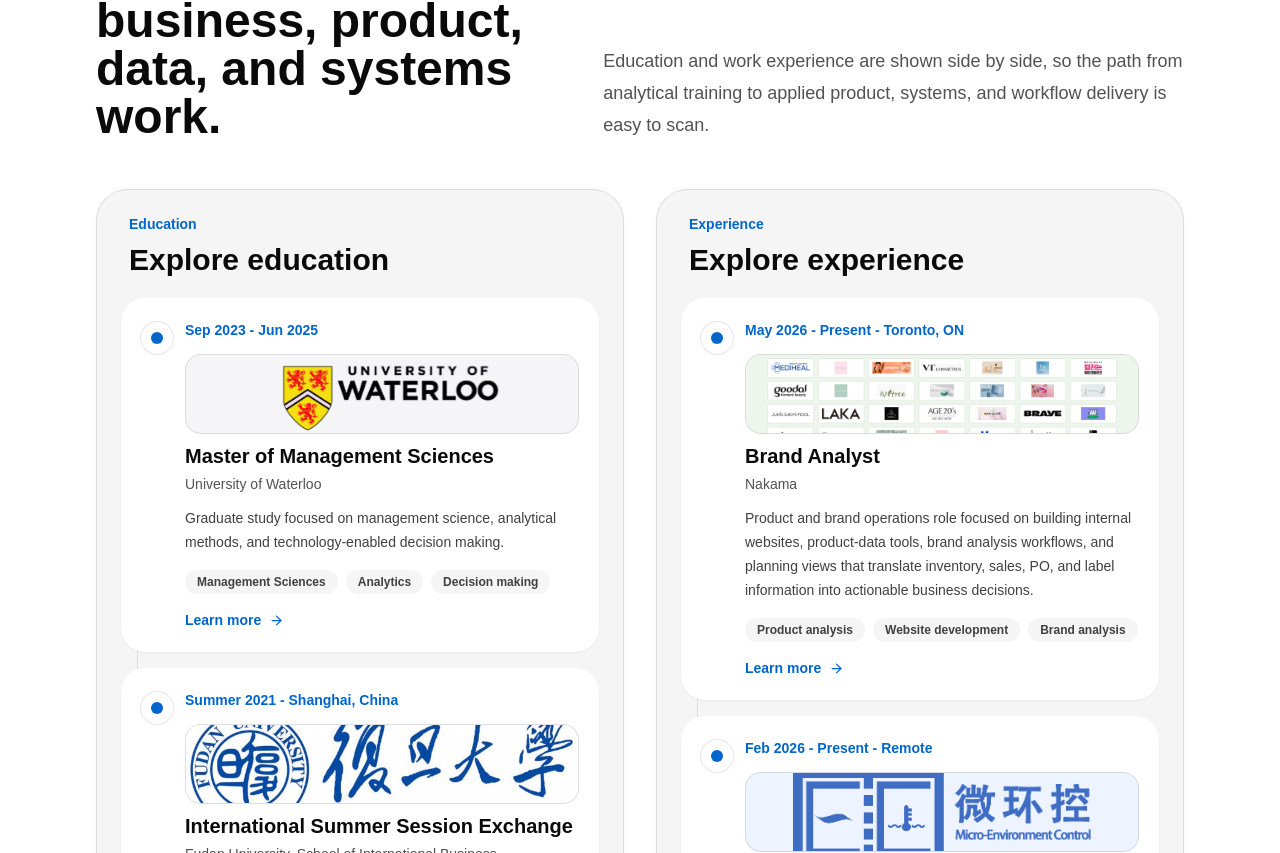
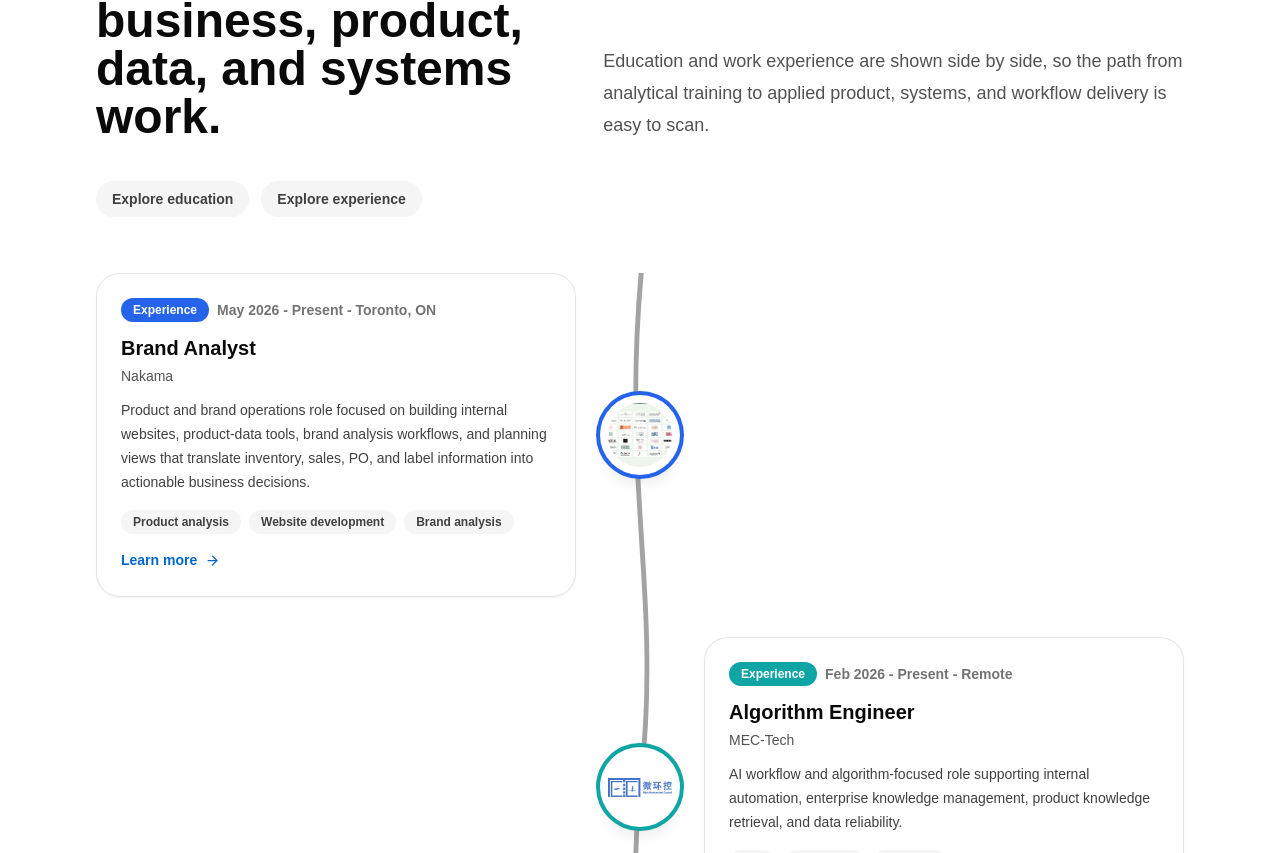
Before and after one commit to CloCloCloe1/Chloe-Li, a Next.js app: page / in a window 1280 px wide. Shown: the part 1707-2560 px from the top of the page. Built offline with nearby package versions, Linux system fonts and the light colour scheme.

Commit message:
Redesign timeline with wavy path layout

```diff
--- a/app/page.tsx
+++ b/app/page.tsx
@@ -240,6 +240,16 @@
 function TimelineSection({ locale }: { locale: Locale }) {
   const work = content[locale].sections.experience;
   const education = content[locale].sections.education;
+  const timelineItems = [
+    { item: work.items[0], section: "experience" as SectionKey, type: work.eyebrow, accent: "#2563eb" },
+    { item: work.items[1], section: "experience" as SectionKey, type: work.eyebrow, accent: "#0ea5a4" },
+    { item: work.items[2], section: "experience" as SectionKey, type: work.eyebrow, accent: "#0f6ea8" },
+    { item: education.items[0], section: "education" as SectionKey, type: education.eyebrow, accent: "#eab308" },
+    { item: work.items[3], section: "experience" as SectionKey, type: work.eyebrow, accent: "#111827" },
+    { item: work.items[4], section: "experience" as SectionKey, type: work.eyebrow, accent: "#ef4444" },
+    { item: education.items[1], section: "education" as SectionKey, type: education.eyebrow, accent: "#1d4ed8" },
+    { item: education.items[2], section: "education" as SectionKey, type: education.eyebrow, accent: "#b91c1c" }
+  ].filter((entry) => entry.item);
   const title =
     locale === "en"
       ? "A timeline of business, product, data, and systems work."
@@ -258,67 +268,135 @@
           <p className="text-lg leading-8 text-neutral-600">{summary}</p>
         </div>
 
-        <div className="mt-12 grid gap-8 lg:grid-cols-2">
-          <TimelineColumn
-            eyebrow={education.eyebrow}
-            items={education.items}
-            section="education"
-            title={education.lineup}
-          />
-          <TimelineColumn
-            eyebrow={work.eyebrow}
-            items={work.items}
-            section="experience"
-            title={work.lineup}
-          />
+        <div className="mt-10 flex flex-wrap gap-3">
+          <a className="rounded-full bg-neutral-100 px-4 py-2 text-sm font-semibold text-neutral-700 transition hover:bg-neutral-200 focus-ring" href="#education">
+            {education.lineup}
+          </a>
+          <a className="rounded-full bg-neutral-100 px-4 py-2 text-sm font-semibold text-neutral-700 transition hover:bg-neutral-200 focus-ring" href="#experience">
+            {work.lineup}
+          </a>
+        </div>
+
+        <div className="relative mt-14">
+          <svg
+            aria-hidden="true"
+            className="pointer-events-none absolute left-6 top-0 hidden h-full w-12 text-neutral-400 md:left-1/2 md:block md:-translate-x-1/2"
+            preserveAspectRatio="none"
+            viewBox="0 0 80 1200"
+          >
+            <path
+              d="M42 0 C10 95 75 145 42 225 C8 305 76 360 42 450 C8 540 76 595 42 685 C8 775 76 835 42 925 C12 1015 58 1070 42 1200"
+              fill="none"
+              stroke="currentColor"
+              strokeLinecap="round"
+              strokeWidth="8"
+            />
+          </svg>
+          <div className="absolute bottom-0 left-6 top-0 w-1 rounded-full bg-neutral-300 md:hidden" />
+          <div className="grid gap-7 md:gap-10">
+            {timelineItems.map((entry, index) => (
+              <WavyTimelineItem
+                accent={entry.accent}
+                index={index}
+                item={entry.item}
+                key={`${entry.section}-${entry.item.slug}`}
+                section={entry.section}
+                type={entry.type}
+              />
+            ))}
+          </div>
         </div>
       </div>
     </section>
   );
 }
 
-function TimelineColumn({
-  eyebrow,
-  title,
-  items,
-  section
+function WavyTimelineItem({
+  item,
+  section,
+  type,
+  accent,
+  index
 }: {
-  eyebrow: string;
-  title: string;
-  items: PortfolioItem[];
+  item: PortfolioItem;
   section: SectionKey;
+  type: string;
+  accent: string;
+  index: number;
 }) {
+  const isLeft = index % 2 === 0;
+
   return (
-    <div className="rounded-[2rem] border border-black/10 bg-neutral-100 p-4 shadow-sm sm:p-6">
-      <div className="px-2 pb-5">
-        <p className="text-sm font-semibold text-[#0066cc]">{eyebrow}</p>
-        <h3 className="mt-2 text-3xl font-semibold tracking-normal text-neutral-950">{title}</h3>
+    <div className="relative grid min-h-40 grid-cols-[3rem_1fr] gap-4 md:grid-cols-[1fr_6rem_1fr] md:items-center">
+      <div className={`${isLeft ? "md:order-1" : "md:order-3"} ${isLeft ? "" : "md:col-start-3"}`}>
+        <TimelineCard accent={accent} item={item} section={section} type={type} />
       </div>
-      <div className="relative">
-        <div className="absolute bottom-8 left-4 top-8 w-px bg-black/10" />
-        <div className="grid gap-4">
-          {items.map((item) => (
-            <TimelineCard item={item} key={item.slug} section={section} />
-          ))}
-        </div>
+      <div className="relative z-10 order-first flex items-start justify-center md:order-2 md:col-start-2 md:items-center">
+        <TimelineNode accent={accent} slug={item.slug} title={item.title} />
       </div>
+      <div className={`${isLeft ? "hidden md:order-3 md:block" : "hidden md:order-1 md:block"}`} />
     </div>
   );
 }
 
-function TimelineCard({ item, section }: { item: PortfolioItem; section: SectionKey }) {
+function TimelineNode({ accent, slug, title }: { accent: string; slug: string; title: string }) {
+  const brandVisual = brandVisuals[slug];
+
+  return (
+    <span
+      className="flex h-14 w-14 items-center justify-center overflow-hidden rounded-full bg-white p-1.5 shadow-lg ring-4 md:h-20 md:w-20 md:p-2"
+      style={{ ["--tw-ring-color" as string]: accent }}
+    >
+      {brandVisual ? (
+        brandVisual.fullBleed ? (
+          <span
+            aria-label={title}
+            className="h-full w-full rounded-full bg-cover bg-center"
+            style={{ backgroundImage: `url('${brandVisual.src}')` }}
+          />
+        ) : (
+          <Image
+            alt=""
+            className={`max-h-full max-w-full object-contain ${brandVisual.blend ? "mix-blend-multiply" : ""}`}
+            height={80}
+            src={brandVisual.src}
+            width={80}
+          />
+        )
+      ) : (
+        <span className="h-4 w-4 rounded-full" style={{ backgroundColor: accent }} />
+      )}
+    </span>
+  );
+}
+
+function TimelineCard({
+  item,
+  section,
+  type,
+  accent
+}: {
+  item: PortfolioItem;
+  section: SectionKey;
+  type: string;
+  accent: string;
+}) {
   return (
     <Link
-      className="group relative grid grid-cols-[2rem_1fr] gap-3 rounded-[1.5rem] bg-white p-4 shadow-sm transition duration-300 hover:-translate-y-0.5 hover:shadow-lg focus-ring sm:p-5"
+      className="group block rounded-[1.5rem] border border-black/10 bg-white p-5 shadow-sm transition duration-300 hover:-translate-y-1 hover:shadow-xl focus-ring sm:p-6"
       href={`/${section}/${item.slug}`}
     >
-      <span className="relative z-10 mt-1 flex h-8 w-8 items-center justify-center rounded-full bg-white ring-1 ring-black/10">
-        <span className="h-3 w-3 rounded-full bg-[#0066cc] transition group-hover:scale-125" />
-      </span>
       <span>
-        <span className="text-sm font-semibold text-[#0066cc]">{item.meta}</span>
-        <TimelineVisual slug={item.slug} />
-        <span className="mt-2 block text-xl font-semibold tracking-normal text-neutral-950">{item.title}</span>
+        <span className="flex flex-wrap items-center gap-2">
+          <span
+            className="rounded-full px-3 py-1 text-xs font-semibold text-white"
+            style={{ backgroundColor: accent }}
+          >
+            {type}
+          </span>
+          <span className="text-sm font-semibold text-neutral-500">{item.meta}</span>
+        </span>
+        <span className="mt-3 block text-xl font-semibold tracking-normal text-neutral-950">{item.title}</span>
         <span className="mt-1 block text-sm font-medium text-neutral-600">{item.subtitle}</span>
         {item.description ? (
           <span className="mt-3 line-clamp-3 block text-sm leading-6 text-neutral-700">{item.description}</span>
@@ -336,36 +414,6 @@
         </span>
       </span>
     </Link>
-  );
-}
-
-function TimelineVisual({ slug }: { slug: string }) {
-  const brandVisual = brandVisuals[slug];
-
-  if (!brandVisual) {
-    return null;
-  }
-
-  return (
-    <span
-      className="relative mt-3 flex h-20 items-center justify-center overflow-hidden rounded-2xl border border-black/10 bg-neutral-100"
-      style={{ backgroundColor: brandVisual.backgroundColor }}
-    >
-      {brandVisual.fullBleed ? (
-        <span
-          className="absolute inset-0 bg-center bg-cover"
-          style={{ backgroundImage: `url('${brandVisual.src}')` }}
-        />
-      ) : (
-        <Image
-          alt=""
-          className={`w-[76%] object-contain ${brandVisual.blend ? "mix-blend-multiply" : ""} ${brandVisual.imageClassName ?? ""}`}
-          height={90}
-          src={brandVisual.src}
-          width={320}
-        />
-      )}
-    </span>
   );
 }
 
```
